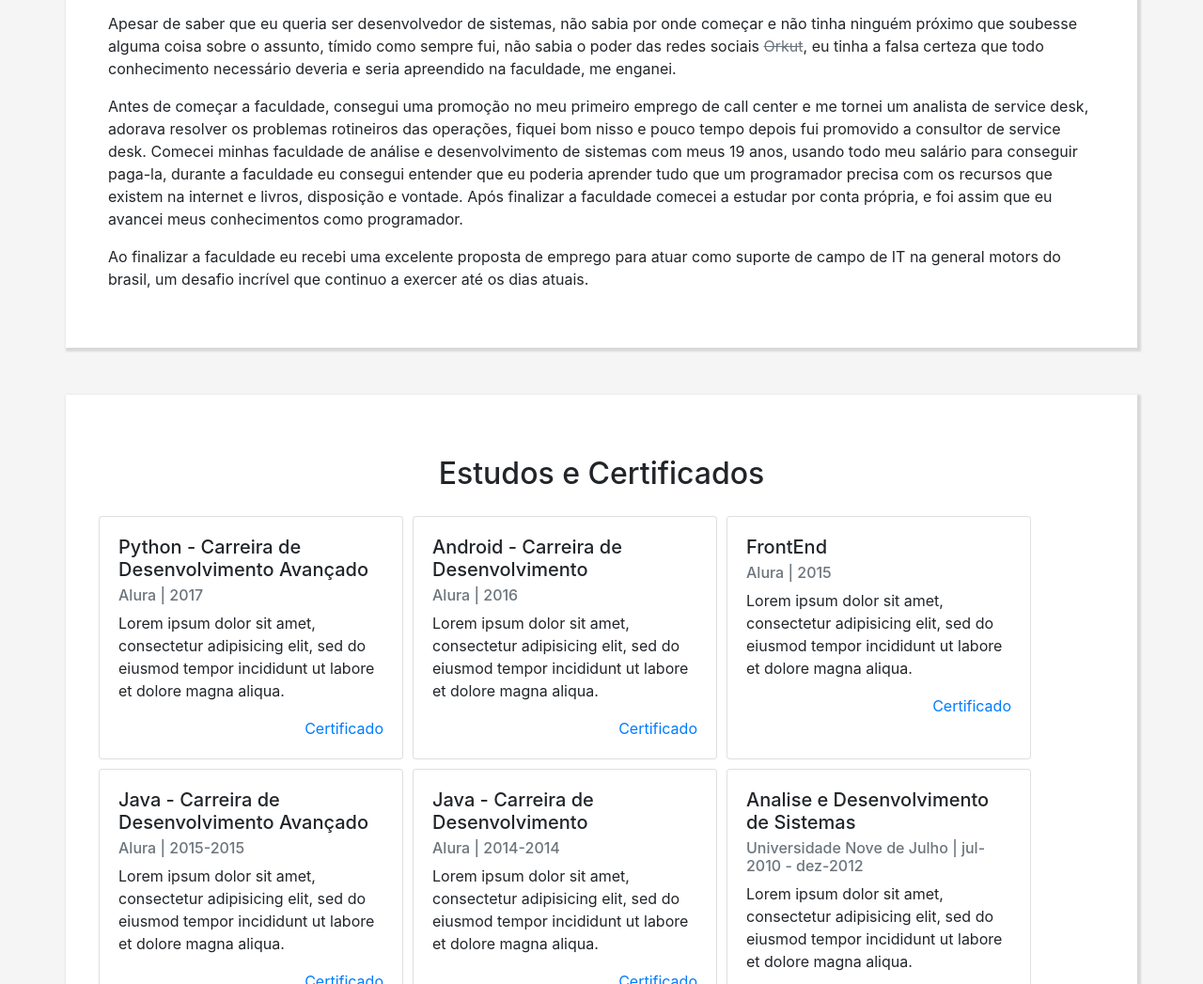
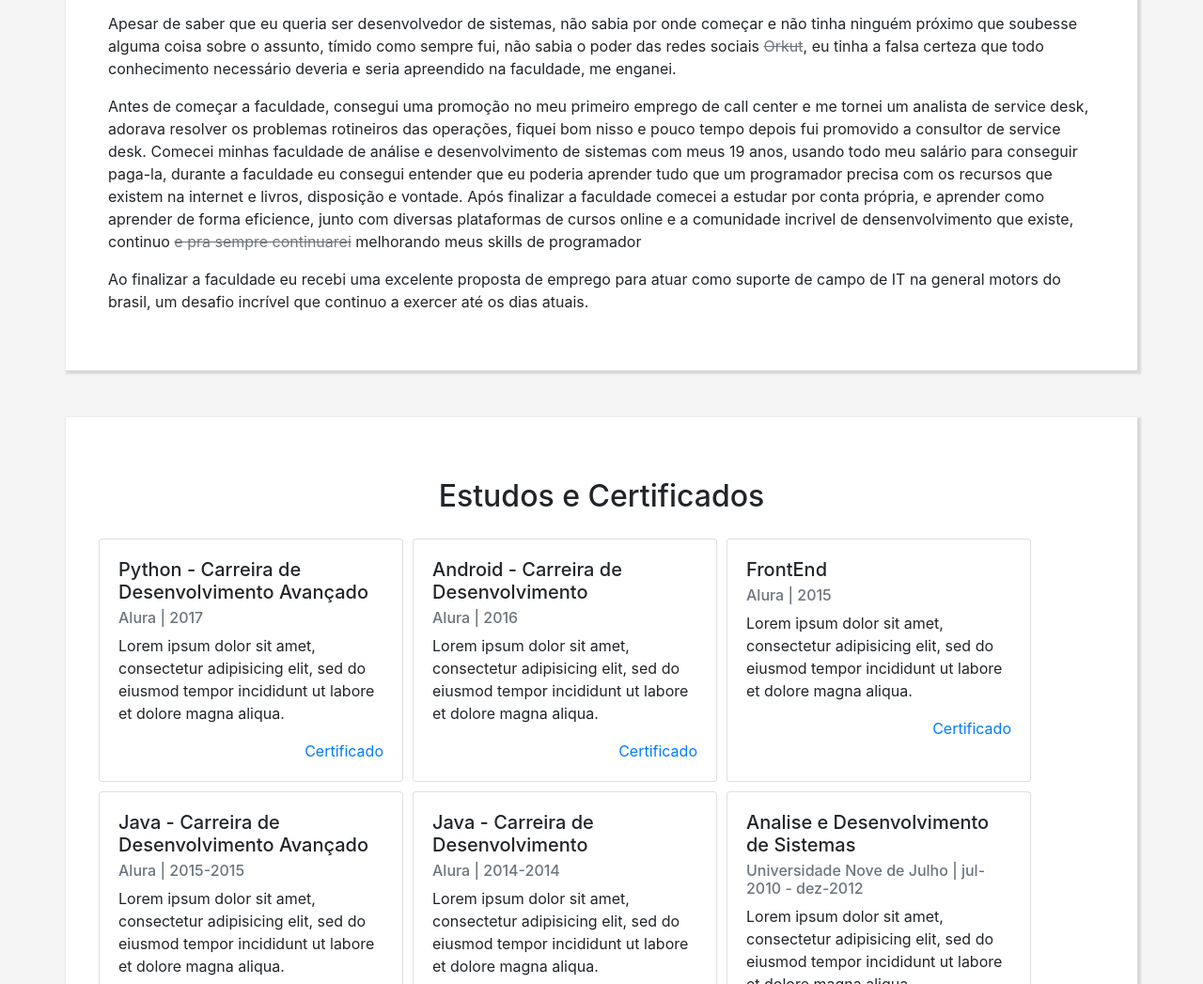
Before and after one commit to rafa-maciel/rafa-maciel.github.io, a plain HTML site: page index.html in a window 1280 px wide. Shown: the part 879-1926 px from the top of the page at 94% size. Drawn offline with nearby package versions, Linux system fonts and the light colour scheme.

Commit message:
Update index.html

```diff
--- a/index.html
+++ b/index.html
@@ -75,8 +75,10 @@
 					minhas faculdade de análise e desenvolvimento de sistemas com meus 19 anos, usando todo meu
 					salário para conseguir paga-la, durante a faculdade eu consegui entender que eu poderia
 					aprender tudo que um programador precisa com os recursos que existem na internet e livros,
-					disposição e vontade. Após finalizar a faculdade comecei a estudar por conta própria, e foi
-					assim que eu avancei meus conhecimentos como programador.</p>
+					disposição e vontade. Após finalizar a faculdade comecei a estudar por conta própria, e aprender como
+					aprender de forma eficience, junto com diversas plataformas de cursos online e a comunidade incrivel
+					de densenvolvimento que existe, continuo <del class='text-muted'>e pra sempre continuarei</del> melhorando
+					meus skills de programador</p>
 				<p> Ao finalizar  a faculdade eu recebi uma excelente proposta de emprego para atuar como suporte de
 					campo de IT na general motors do brasil, um desafio incrível que continuo a exercer até os
 					dias atuais.</p>
```
